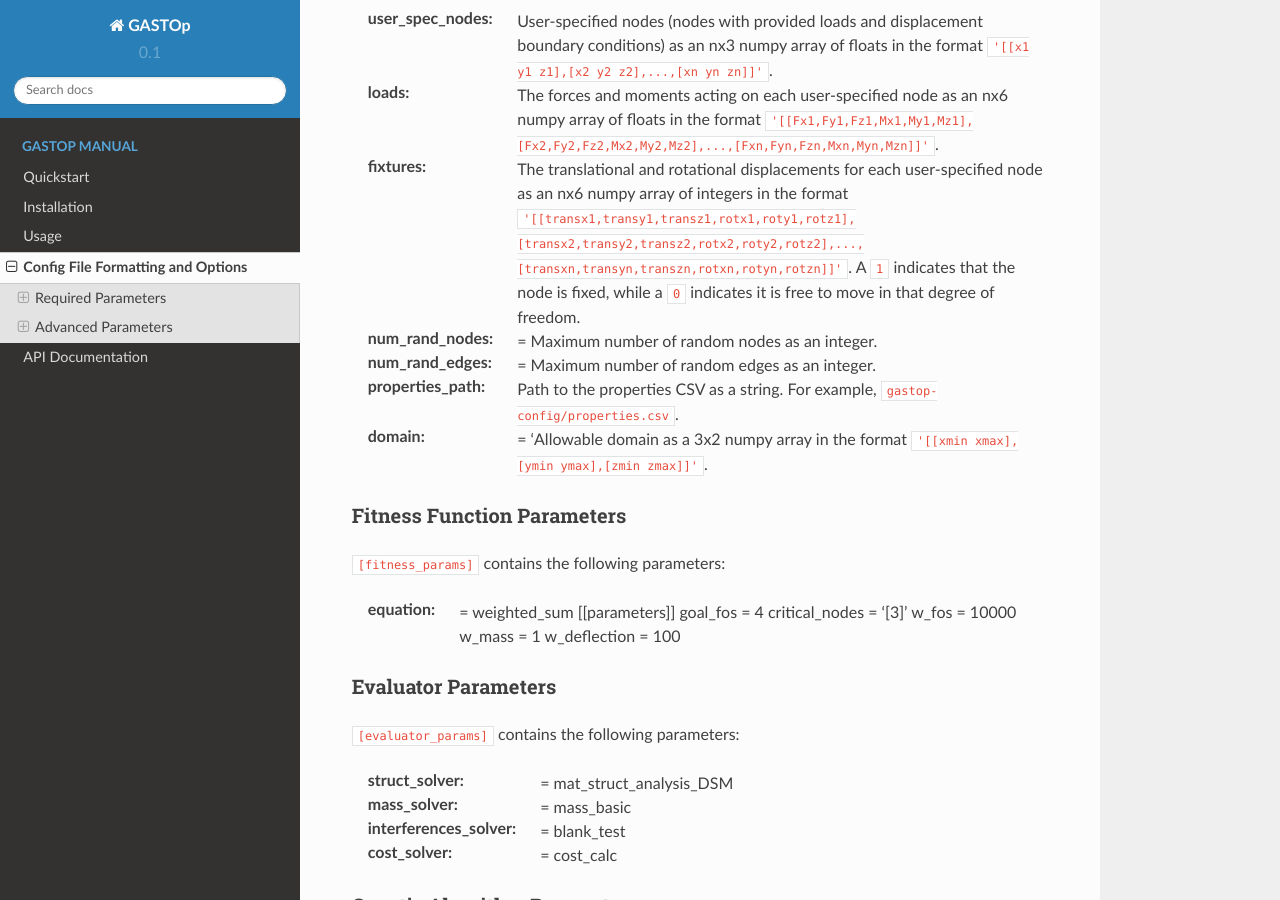
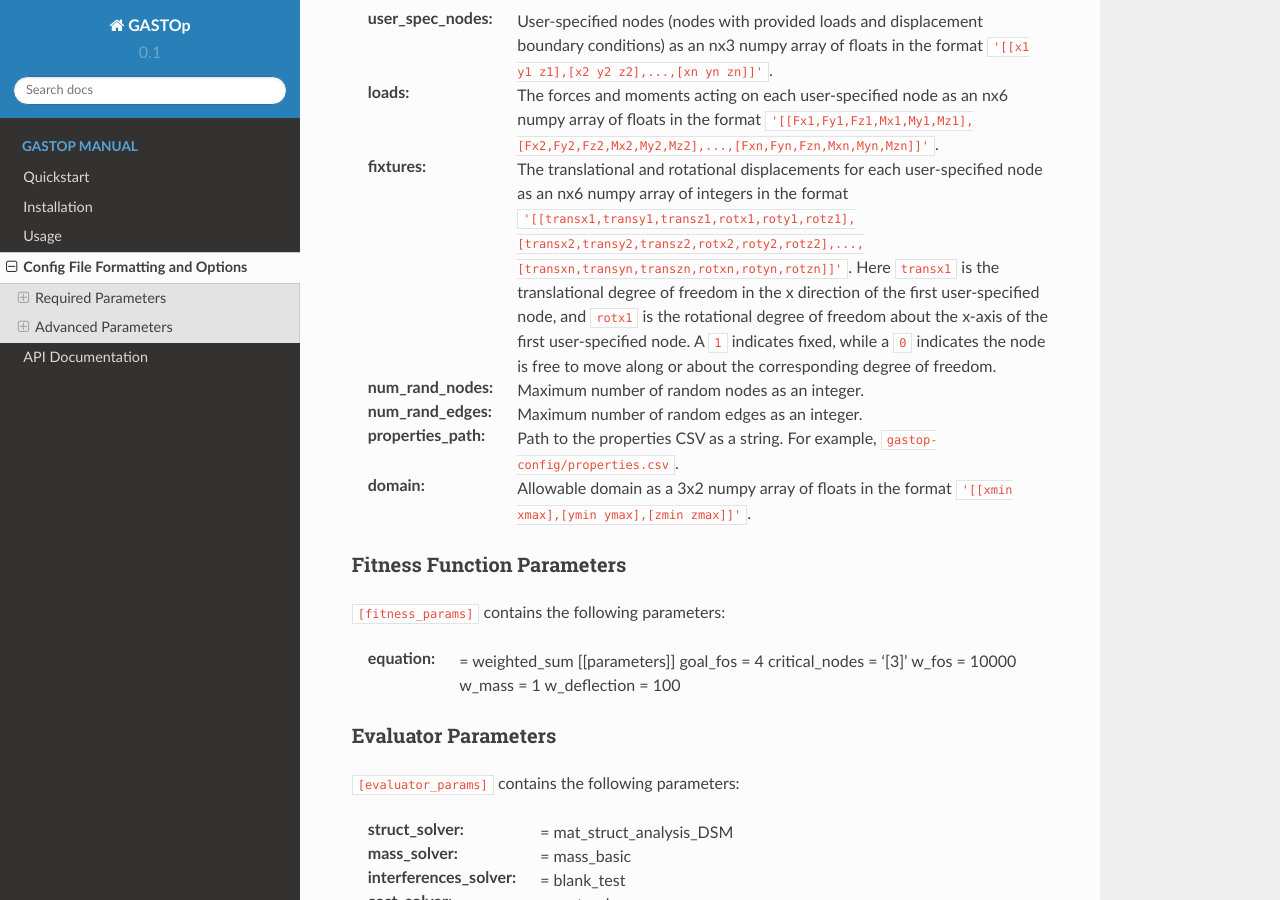
Before and after one commit to f0uriest/GASTOp, a Sphinx documentation site: the page built from docs/config_file_format.rst, in a window 1280 px wide and 900 px high, scrolled down 622 px. Built offline with Sphinx 7.4.7 and the Read the Docs theme 2.0.0, drawn with Linux system fonts in a browser that asks for light colours.

Commit message:
Update config_file_format.rst

```diff
--- a/docs/config_file_format.rst
+++ b/docs/config_file_format.rst
@@ -27,15 +27,15 @@ General
 
 :loads: The forces and moments acting on each user-specified node as an nx6 numpy array of floats in the format :code:`'[[Fx1,Fy1,Fz1,Mx1,My1,Mz1],[Fx2,Fy2,Fz2,Mx2,My2,Mz2],...,[Fxn,Fyn,Fzn,Mxn,Myn,Mzn]]'`.
 
-:fixtures: The translational and rotational displacements for each user-specified node as an nx6 numpy array of integers in the format :code:`'[[transx1,transy1,transz1,rotx1,roty1,rotz1],[transx2,transy2,transz2,rotx2,roty2,rotz2],...,[transxn,transyn,transzn,rotxn,rotyn,rotzn]]'`. A :code:`1` indicates that the node is fixed, while a :code:`0` indicates it is free to move in that degree of freedom.
+:fixtures: The translational and rotational displacements for each user-specified node as an nx6 numpy array of integers in the format :code:`'[[transx1,transy1,transz1,rotx1,roty1,rotz1],[transx2,transy2,transz2,rotx2,roty2,rotz2],...,[transxn,transyn,transzn,rotxn,rotyn,rotzn]]'`. Here :code:`transx1` is the translational degree of freedom in the x direction of the first user-specified node, and :code:`rotx1` is the rotational degree of freedom about the x-axis of the first user-specified node. A :code:`1` indicates fixed, while a :code:`0` indicates the node is free to move along or about the corresponding degree of freedom.
 
-:num_rand_nodes: = Maximum number of random nodes as an integer.
+:num_rand_nodes: Maximum number of random nodes as an integer.
 
-:num_rand_edges: = Maximum number of random edges as an integer.
+:num_rand_edges: Maximum number of random edges as an integer.
 
 :properties_path: Path to the properties CSV as a string. For example, :code:`gastop-config/properties.csv`.
 
-:domain: = 'Allowable domain as a 3x2 numpy array in the format :code:`'[[xmin xmax],[ymin ymax],[zmin zmax]]'`.
+:domain: Allowable domain as a 3x2 numpy array of floats in the format :code:`'[[xmin xmax],[ymin ymax],[zmin zmax]]'`.
 
 Fitness Function Parameters
 ===========================
```
